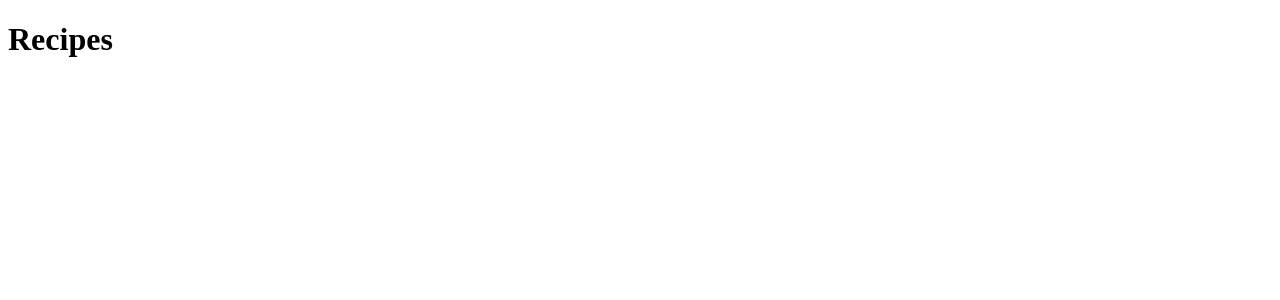
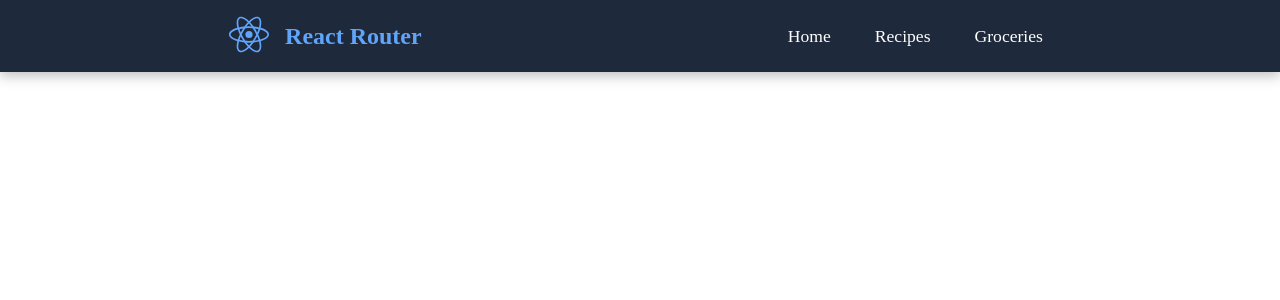
Before and after one commit to jerichomc/RecipeBook, a React (Vite) app in the folder recipe-book/: page /recipes in a window 1280 px wide. Shown: the top 300 px of the page. Built offline with nearby package versions, Linux system fonts and the light colour scheme.

Commit message:
Basic navbar created

```diff
--- /dev/null
+++ b/recipe-book/src/components/Navbar.jsx
@@ -0,0 +1,23 @@
+import { Link } from "react-router-dom";
+import { BiLogoReact } from "react-icons/bi";
+
+const Navbar = () => {
+  return (
+    <nav className="navbar">
+  <Link to="/" className="navbar-brand">
+    <span className="navbar-logo-wrap">
+      <BiLogoReact className="navbar-logo" />
+      <span className="navbar-title">React Router</span>
+    </span>
+  </Link>
+
+  <div className="navbar-links">
+    <Link to="/" className="navbar-link">Home</Link>
+    <Link to="/recipes" className="navbar-link">Recipes</Link>
+    <Link to="/groceries" className="navbar-link">Groceries</Link>
+  </div>
+</nav>
+  );
+};
+
+export default Navbar;
--- a/recipe-book/src/index.css
+++ b/recipe-book/src/index.css
@@ -0,0 +1,56 @@
+.main-content {
+    padding: 30px 20px;
+}
+
+.navbar {
+    background-color: #1e293b;
+    box-shadow: 0 4px 12px rgba(0, 0, 0, 0.25);
+    display: flex;
+    align-items: center;
+    justify-content: space-around;
+    padding: 12px 48px;
+    position: fixed;
+    top: 0;
+    left: 0;
+    width: 100%;
+    box-sizing: border-box;
+}
+
+.navbar-brand {
+    text-decoration: none;
+    color: #60a5fa;
+}
+
+.navbar-logo-wrap{
+    display: flex;
+    align-items: center;
+    gap: 12px;
+}
+
+.navbar-logo {
+    font-size: 3rem;
+}
+
+.navbar-title {
+    font-size: 1.5rem;
+    font-weight: bold;
+}
+
+.navbar-links {
+    display: flex;
+    align-items: center;
+    gap:20px;
+}
+
+.navbar-link {
+    color: white;
+    text-decoration: none;
+    padding: 6px 12px;
+    font-size: 1.1rem;
+    transition: background-color 0.3s, color 0.3s;
+}
+
+.navbar-link:hover {
+  color: #7dd3fc;
+  background-color: #334155;
+}
--- a/recipe-book/src/pages/App.jsx
+++ b/recipe-book/src/pages/App.jsx
@@ -1,4 +1,5 @@
 import React, { useState } from "react";
+import Navbar from "../components/Navbar";
 
 
 function App() {
@@ -103,11 +104,12 @@ function App() {
 
   return (
     <div className="App">
+      <Navbar />
       <header className="header">
         <h1>Recipe Book</h1>
         <p>JERICHO HUNGEY!!! WHAT MAKE?</p>
       </header>
-      <nav></nav>
+
 
       <main className="main-content">
         <section className="hero">
--- a/recipe-book/src/pages/Groceries.jsx
+++ b/recipe-book/src/pages/Groceries.jsx
@@ -1,7 +1,13 @@
 import React, { useState } from "react";
+import Navbar from "../components/Navbar";
 
 function Groceries() {
-  return <h1>Groceries</h1>;
+  return (
+    <div>
+      <Navbar />
+      <h1>Recipes</h1>
+    </div>
+  )
 }
 
 export default Groceries;
--- a/recipe-book/src/pages/Recipes.jsx
+++ b/recipe-book/src/pages/Recipes.jsx
@@ -1,7 +1,14 @@
 import React, { useState } from "react";
+import Navbar from "../components/Navbar";
 
 function Recipes() {
-  return <h1>Recipes</h1>;
+
+  return (
+    <div>
+      <Navbar />
+      <h1>Recipes</h1>
+    </div>
+  )
 }
 
 export default Recipes;
```
